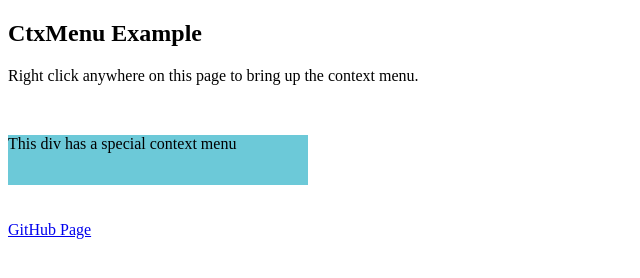
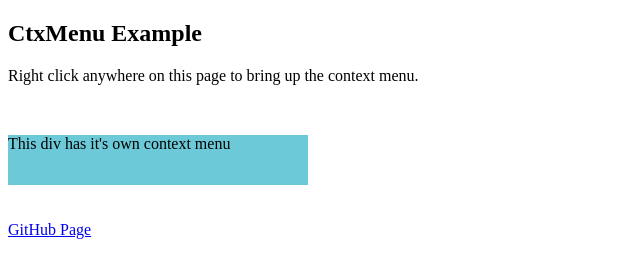
Before and after one commit to nils-soderman/CtxMenu-Javascript, a plain HTML site: page example-page/example-page.html in a window 1280 px wide. Shown: the full height of the page, 0-640 px from the left. Drawn offline with Linux system fonts and the light colour scheme.

Commit message:
Minor changes

```diff
--- a/ctxmenu/ctxmenu.css
+++ b/ctxmenu/ctxmenu.css
@@ -97,7 +97,7 @@
 
 
 /* - - - - - - -
-    Darm Mode
+    Dark Mode
 - - - - - - - - */
 
 @media (prefers-color-scheme: dark){
--- a/example-page/example-page.html
+++ b/example-page/example-page.html
@@ -10,7 +10,7 @@
 	<p>Right click anywhere on this page to bring up the context menu.</p>
 	<br>
 	<div id="CustomContextMenu" style="background:#6cc9d8;width:300px;height:50px;">
-		<p>This div has a special context menu</p>
+		<p>This div has it's own context menu</p>
 	</div>
 	<br><br>
 	<a href="https://github.com/nils-soderman/CtxMenu-Javascript">GitHub Page</a>
```
